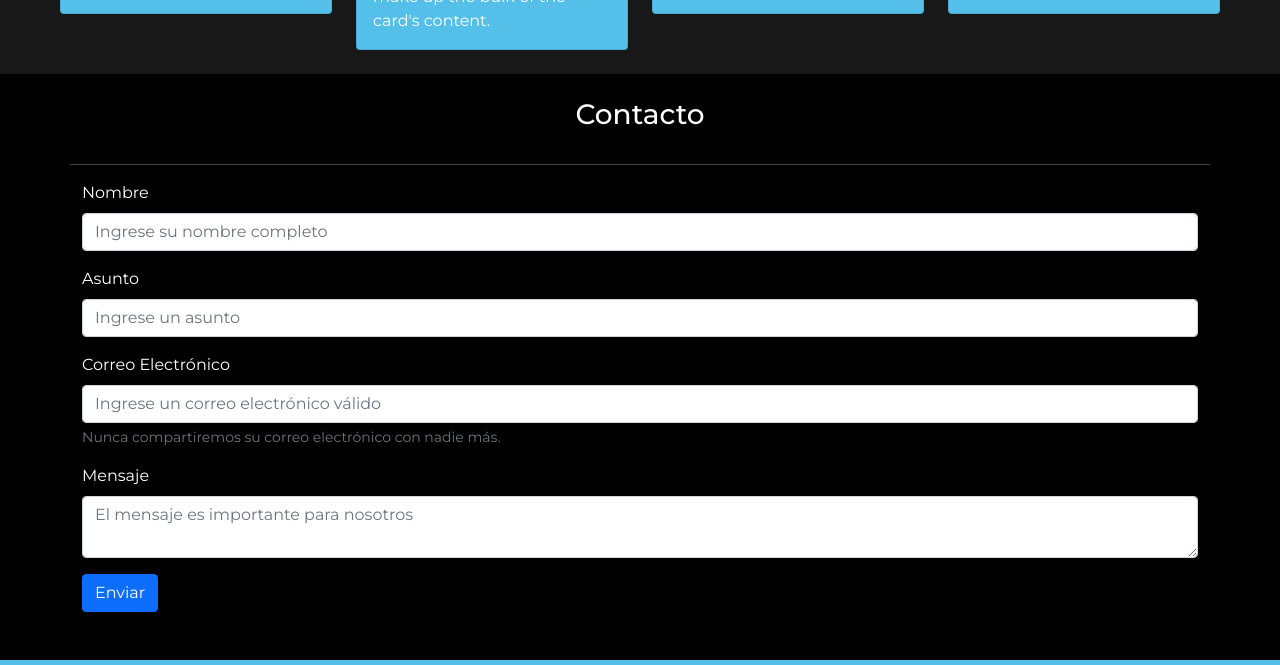
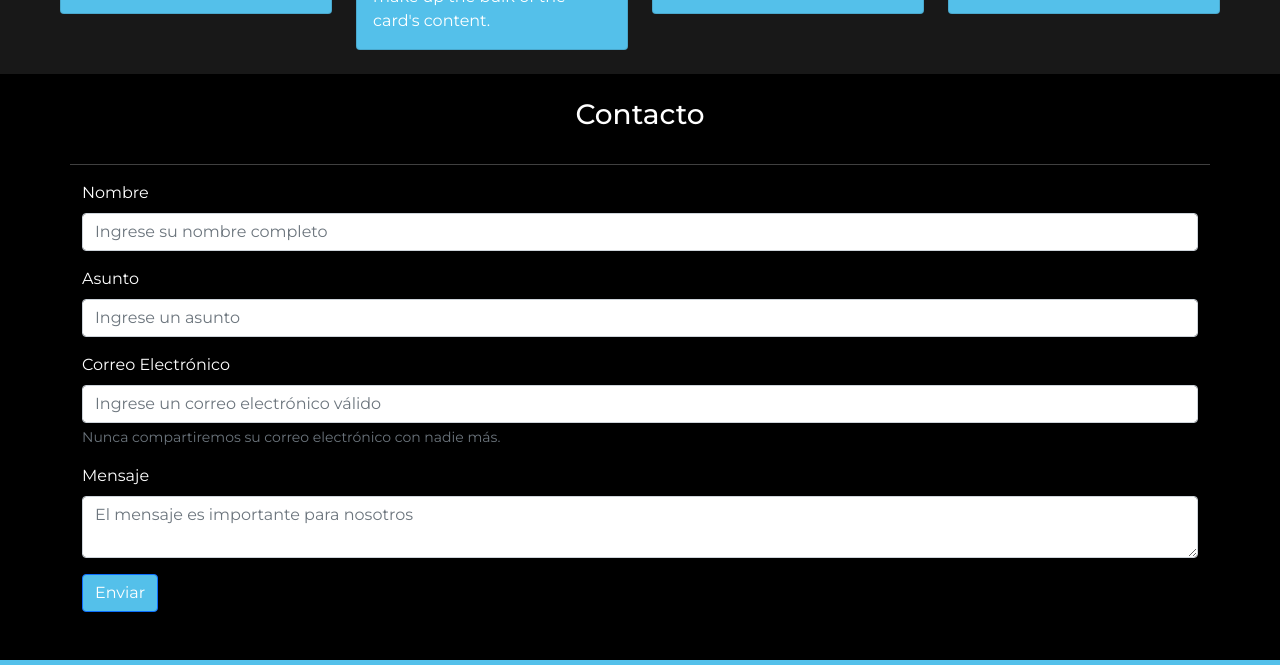
Before and after one commit to jeaf89/pruebaviajes, a plain HTML site: page index.html in a window 1280 px wide. Shown: the part 2001-2666 px from the top of the page. Drawn offline with nearby package versions, Linux system fonts and the light colour scheme.

Commit message:
Cambio fondo boton formulario

```diff
--- a/index.html
+++ b/index.html
@@ -246,7 +246,7 @@
 
                 </div>
 
-                <button type="submit" class="btn btn-primary">Enviar</button>
+                <button type="submit" class="btn btn-primary color-card">Enviar</button>
             </form>
     </section>
     <!-- Footer -->
```
